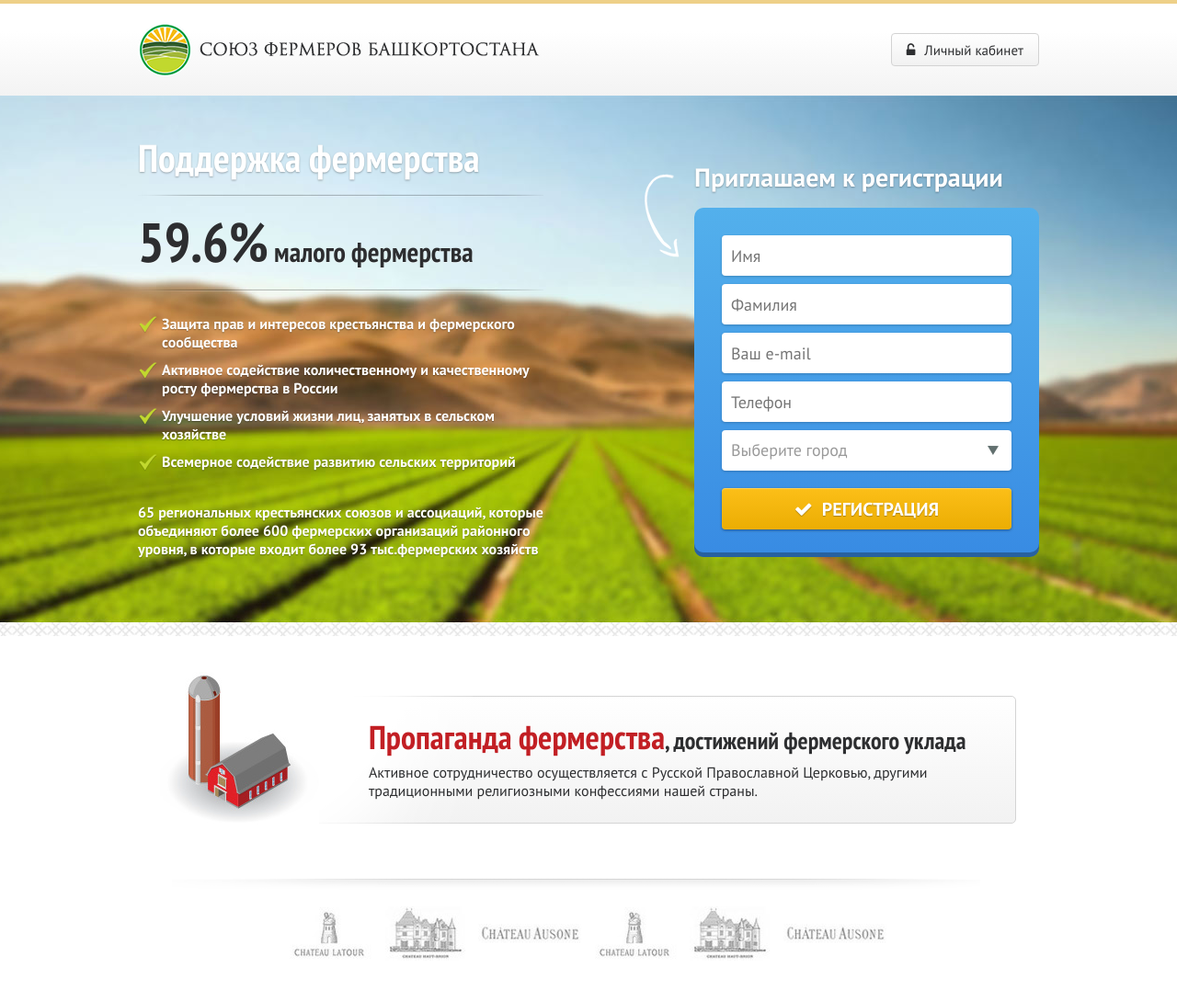
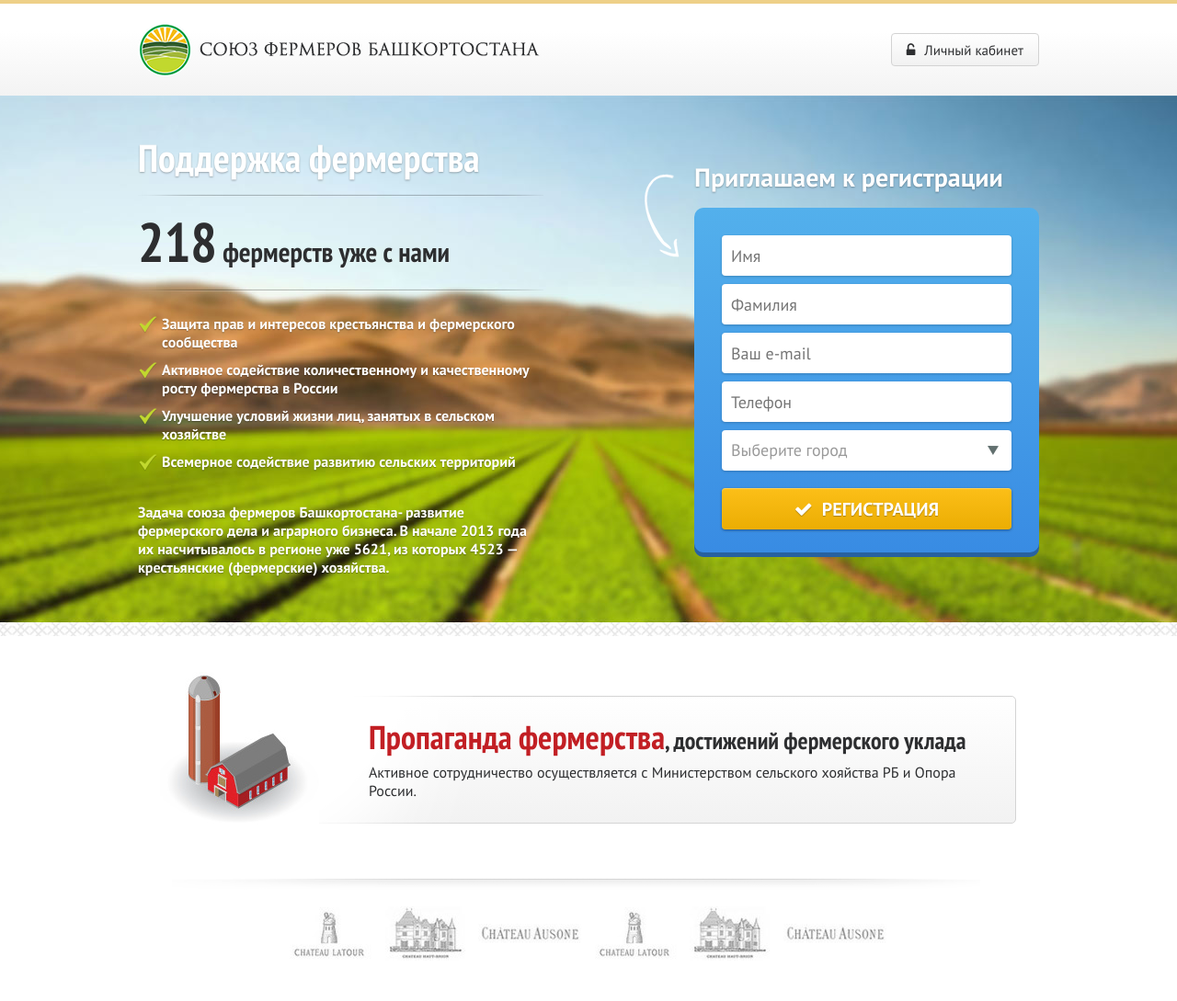
Before and after one commit to SRobertZ/Farmers, a website: page frontEnd/index.html in a window 1280 px wide. Shown: the whole page at 92% size. Drawn offline with Linux system fonts and the light colour scheme; no server answers.

Commit message:
loginPage.html

```diff
--- a/frontEnd/partials/loginPage.html
+++ b/frontEnd/partials/loginPage.html
@@ -23,14 +23,14 @@
 
             <div class="left_text">
                 <div class="title1">Поддержка фермерства</div>
-                <div class="title2"><b>59.6%</b> малого фермерства</div>
+                <div class="title2"><b>218</b> фермерств уже с нами</div>
                 <ul>
                     <li>Защита прав и интересов крестьянства и фермерского сообщества</li>
                     <li>Активное содействие количественному и качественному росту фермерства в России</li>
                     <li>Улучшение условий жизни лиц, занятых в сельском хозяйстве</li>
                     <li>Всемерное содействие развитию сельских территорий</li>
                 </ul>
-                <div class="desc">65 региональных крестьянских союзов и ассоциаций, которые объединяют более 600 фермерских организаций районного уровня, в которые входит более 93 тыс.фермерских хозяйств</div>
+                <div class="desc">Задача союза фермеров Башкортостана- развитие фермерского дела и аграрного бизнеса. В начале 2013 года их насчитывалось в регионе уже 5621, из которых 4523 — крестьянские (фермерские) хозяйства.</div>
             </div>
         </div>
     </div>
@@ -38,7 +38,7 @@
     <div class="slogan wrap">
         <div class="text">
             <div class="title"><b>Пропаганда фермерства</b>, достижений фермерского уклада</div>
-            <p>Активное сотрудничество осуществляется с Русской Православной Церковью, другими традиционными религиозными конфессиями нашей страны.</p>
+            <p>Активное сотрудничество осуществляется с Министерством сельского хояйства РБ и Опора России.</p>
         </div>
         <div class="img"></div>
     </div>
```
